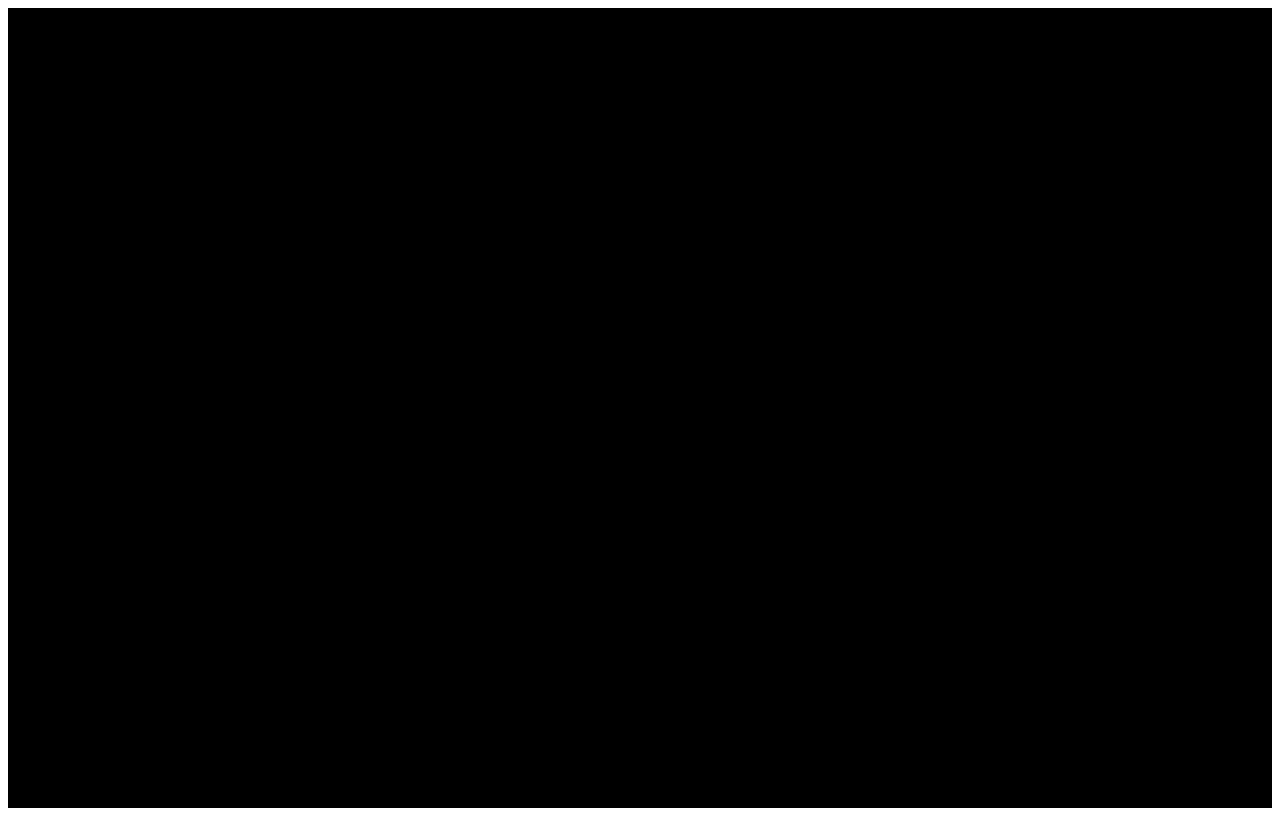
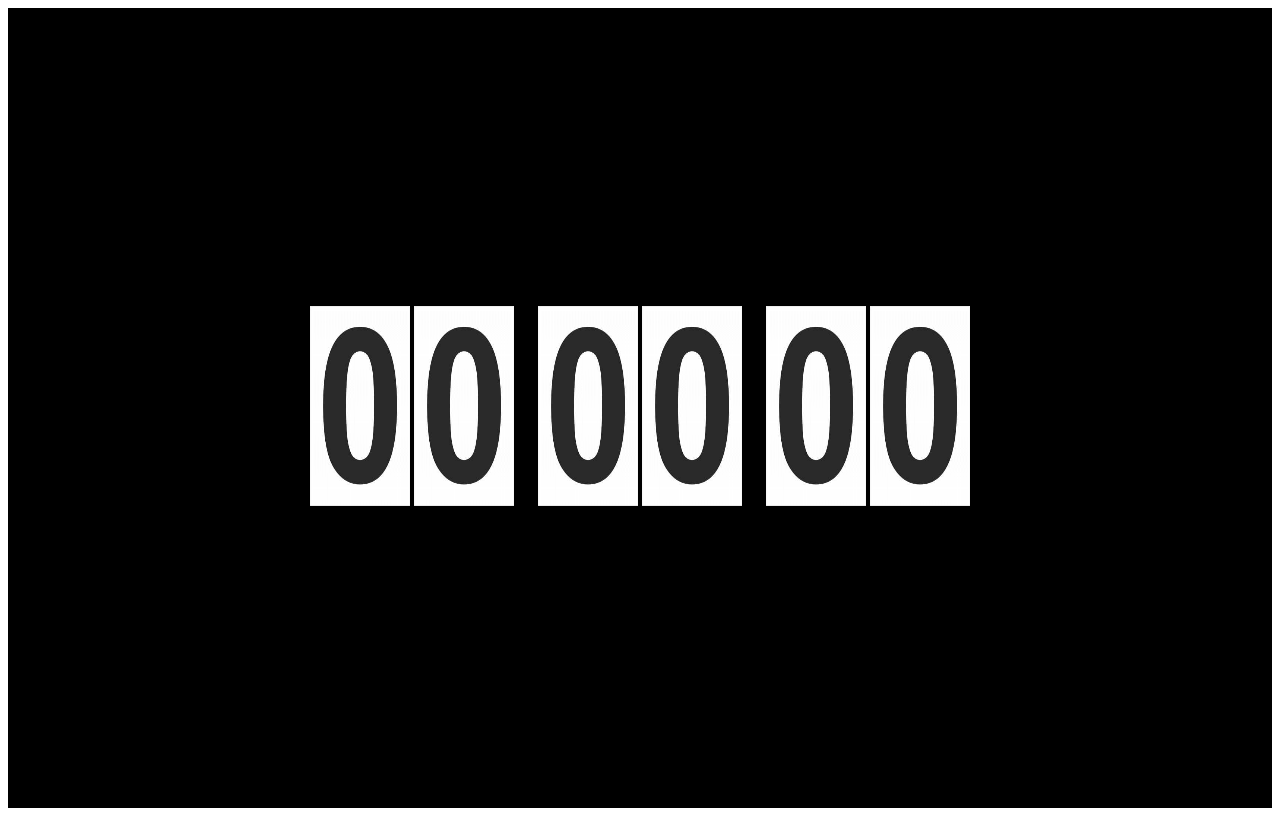
Before and after one commit to alexyatsik/hillel-pro-13-clock, a plain HTML site: page index.html in a window 1280 px wide. Drawn offline with Linux system fonts and the light colour scheme.

Commit message:
basement filled

```diff
--- a/src/css/style.css
+++ b/src/css/style.css
@@ -13,3 +13,13 @@ body {
     justify-content: center;
     align-items: center;
 }
+
+#clock img {
+    width: 100px;
+    height: 200px;
+    padding: 2px;
+}
+
+#clock > div {
+    padding: 10px;
+}
--- a/src/js/app.core.js
+++ b/src/js/app.core.js
@@ -1,3 +1,16 @@
+const numbers = [
+    { path: 'src/img/0.png', alt: 'Number zero' },
+    { path: 'src/img/1.png', alt: 'Number one' },
+    { path: 'src/img/2.png', alt: 'Number two' },
+    { path: 'src/img/3.png', alt: 'Number three' },
+    { path: 'src/img/4.png', alt: 'Number four' },
+    { path: 'src/img/5.png', alt: 'Number five' },
+    { path: 'src/img/6.png', alt: 'Number six' },
+    { path: 'src/img/7.png', alt: 'Number seven' },
+    { path: 'src/img/8.png', alt: 'Number eigth' },
+    { path: 'src/img/9.png', alt: 'Number nine' }
+]
+
 function clockInit() {
     const root = document.getElementById('clock');
 
@@ -5,12 +18,22 @@ function clockInit() {
 }
 
 function createBasement(parent) {
-    const hours = createAndAppend(parent, 'div');
-    hours.dataset.section = 'hours';
+    createSection(parent, 'hours');
+    createSection(parent, 'minutes');
+    createSection(parent, 'seconds');
+}
 
-    const minutes = createAndAppend(parent, 'div');
-    minutes.dataset.section = 'minutes';
+function createSection(parent, sectionName) {
+    const section = createAndAppend(parent, 'div');
+    section.dataset.section = sectionName;
 
-    const seconds = createAndAppend(parent, 'div');
-    seconds.dataset.section = 'seconds';
+    createSectionUnit(section, '__dozens');
+    createSectionUnit(section, '__units');
 }
+
+function createSectionUnit(parent, suffix) {
+    const unit = createAndAppend(parent, 'img');
+    unit.dataset.section = parent.dataset.section + suffix;
+    unit.setAttribute('src', numbers[0].path);
+    unit.setAttribute('alt', numbers[0].alt);
+}
```
